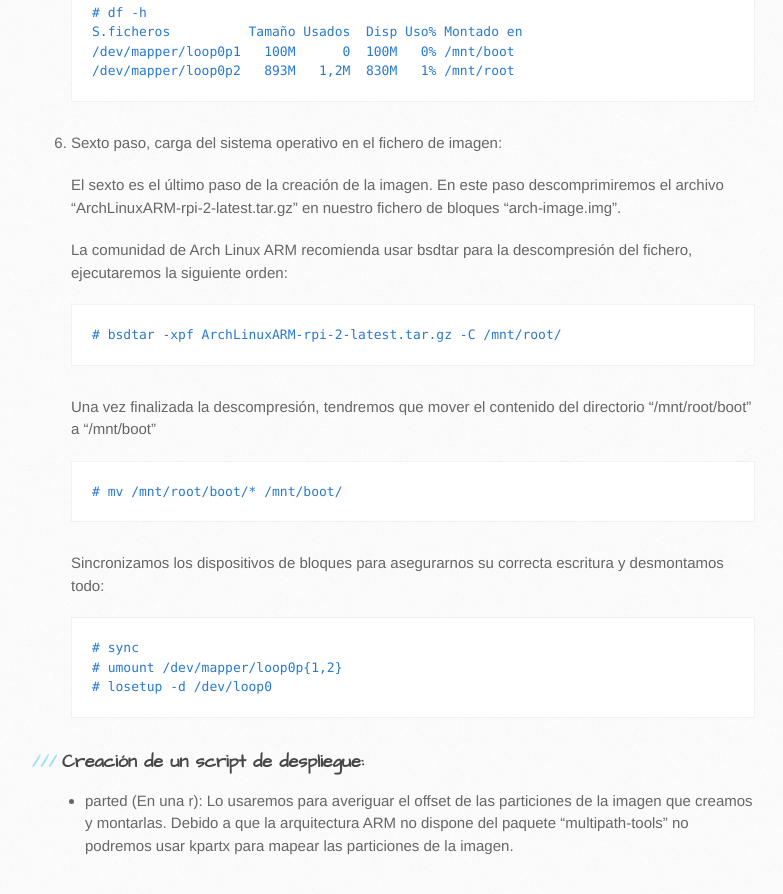
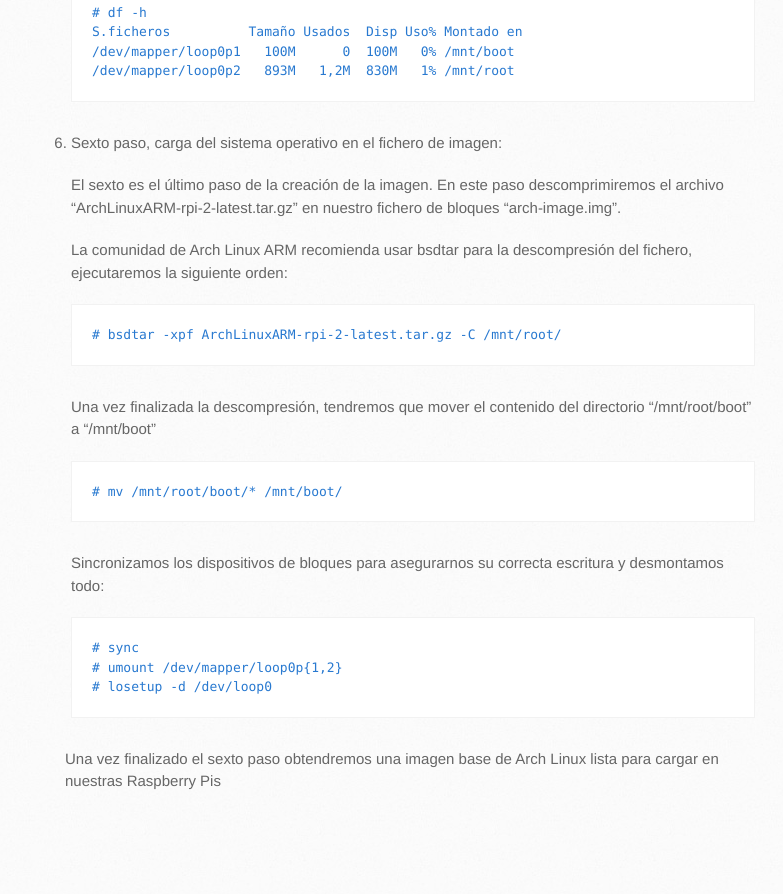
Before and after one commit to dpalomar/cluster_raspberrypi, a Jekyll site: the page built from imagen_base.md, in a window 1280 px wide and 900 px high, scrolled down 4542 px. Shown: the top 894 px of the window, without its empty margins (105-888 px from the left). Built offline with Jekyll 4.4.1, drawn with Linux system fonts in a browser that asks for light colours; after the commit the page ends 5377 px from its top, so only the background shows below that; some of the changed text lies outside the part shown.

Commit message:
conclusion creacion imagen

````diff
--- a/imagen_base.md
+++ b/imagen_base.md
@@ -24,7 +24,7 @@
 # apt-get update; apt-get install curl bsdtar kpartx
 ```
 
-1. Descarga de la ultima version de Arch Linux para nuestras Raspberris:
+1. Descarga de la ultima version de Arch Linux para nuestras Raspberry Pis:
 
    Aunque la Raspberry Pi 3 tiene una arquitectura ARM a 64 bits Cortex A-54, aún no se han desarrollado versiones del SO para dicha arquitectura, por lo que usaremos la version de 32 bits disponible para la Raspberry Pi 2, que es completamente compatible:
 
@@ -204,41 +204,4 @@
       ```
 
 
-
-
-
-
-
-
-
-
-
-
-
-
-
-
-
-
-
-
-
-
-
-
-
-
-
-
-
-
-
-
-
-
-
-### Creación de un script de despliegue:
-
-
-
-* parted (En una r): Lo usaremos para averiguar el offset de las particiones de la imagen que creamos y montarlas. Debido a que la arquitectura ARM no dispone del paquete "multipath-tools" no podremos usar kpartx para mapear las particiones de la imagen.
+Una vez finalizado el sexto paso obtendremos una imagen base de Arch Linux lista para cargar en nuestras Raspberry Pis
````
